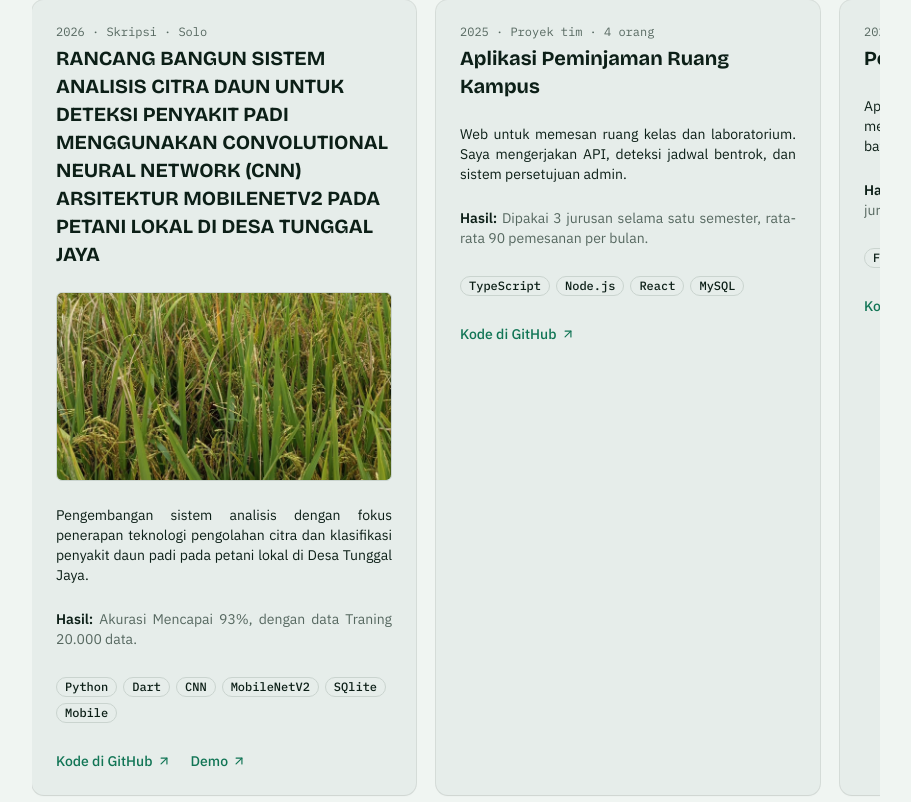
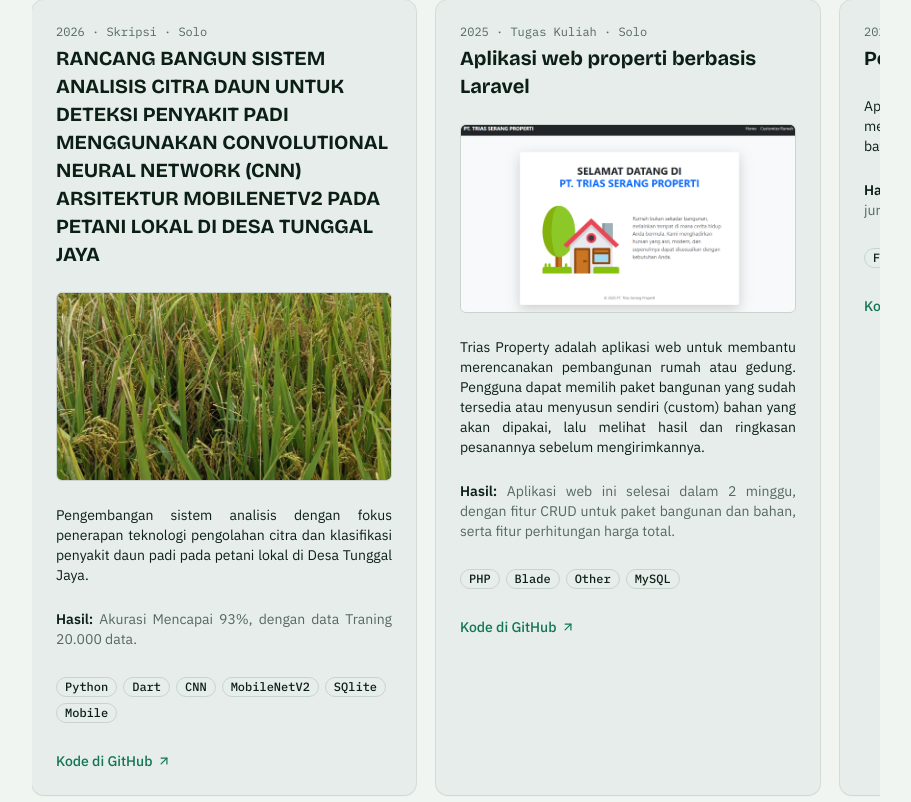
Before and after one commit to spaii/spaii.github.io, a React (Vite) app: page / in a window 1280 px wide. Shown: the part 1378-2180 px from the top of the page, without its empty margins (184-1095 px from the left). Built offline with nearby package versions, Linux system fonts and the light colour scheme.

Commit message:
update portofolio

```diff
--- a/src/data/portfolio.ts
+++ b/src/data/portfolio.ts
@@ -66,24 +66,24 @@ export const projects: Project[] = [
     links: [
       {
         label: "Kode di GitHub",
-        href: "https://github.com/username/rekomendasi-umkm",
+        href: "https://github.com/spaii/deteksi-penyakit-padi",
       },
-      { label: "Demo", href: "https://example.com/demo" },
     ],
   },
   {
-    title: "Aplikasi Peminjaman Ruang Kampus",
-    period: "2025 · Proyek tim",
-    role: "4 orang",
+    image: "/images/projects/properti.png",
+    title: "Aplikasi web properti berbasis Laravel",
+    period: "2025 · Tugas Kuliah",
+    role: "Solo",
     description:
-      "Web untuk memesan ruang kelas dan laboratorium. Saya mengerjakan API, deteksi jadwal bentrok, dan sistem persetujuan admin.",
+      "Trias Property adalah aplikasi web untuk membantu merencanakan pembangunan rumah atau gedung. Pengguna dapat memilih paket bangunan yang sudah tersedia atau menyusun sendiri (custom) bahan yang akan dipakai, lalu melihat hasil dan ringkasan pesanannya sebelum mengirimkannya.",
     result:
-      "Dipakai 3 jurusan selama satu semester, rata-rata 90 pemesanan per bulan.",
-    tags: ["TypeScript", "Node.js", "React", "MySQL"],
+      "Aplikasi web ini selesai dalam 2 minggu, dengan fitur CRUD untuk paket bangunan dan bahan, serta fitur perhitungan harga total.",
+    tags: ["PHP", "Blade", "Other", "MySQL"],
     links: [
       {
         label: "Kode di GitHub",
-        href: "https://github.com/username/booking-ruang",
+        href: "https://github.com/spaii/trias-property",
       },
     ],
   },
```
Also changed, not shown: public/images/projects/properti.png (added).
